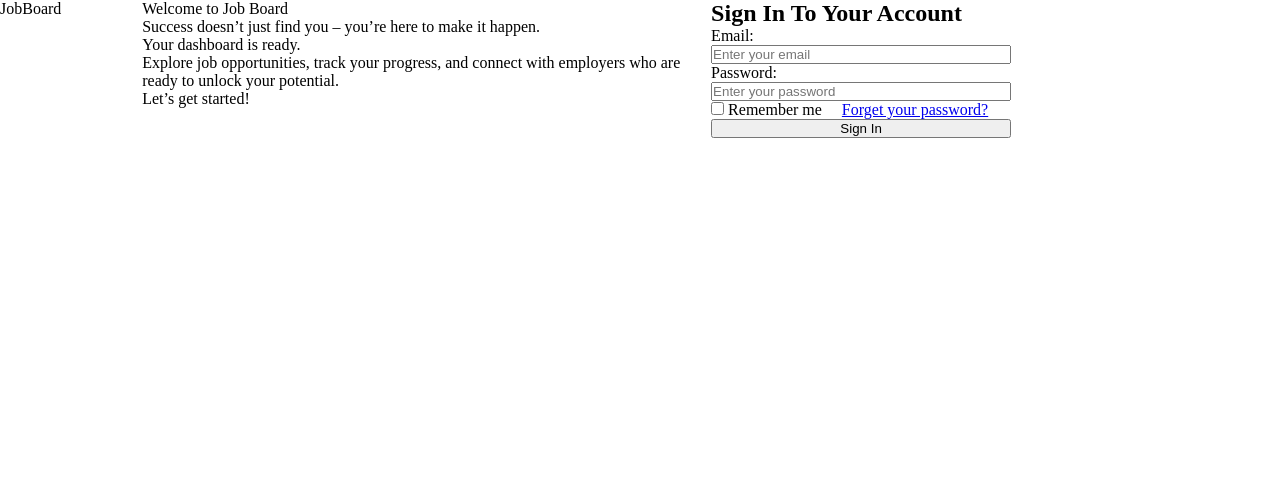
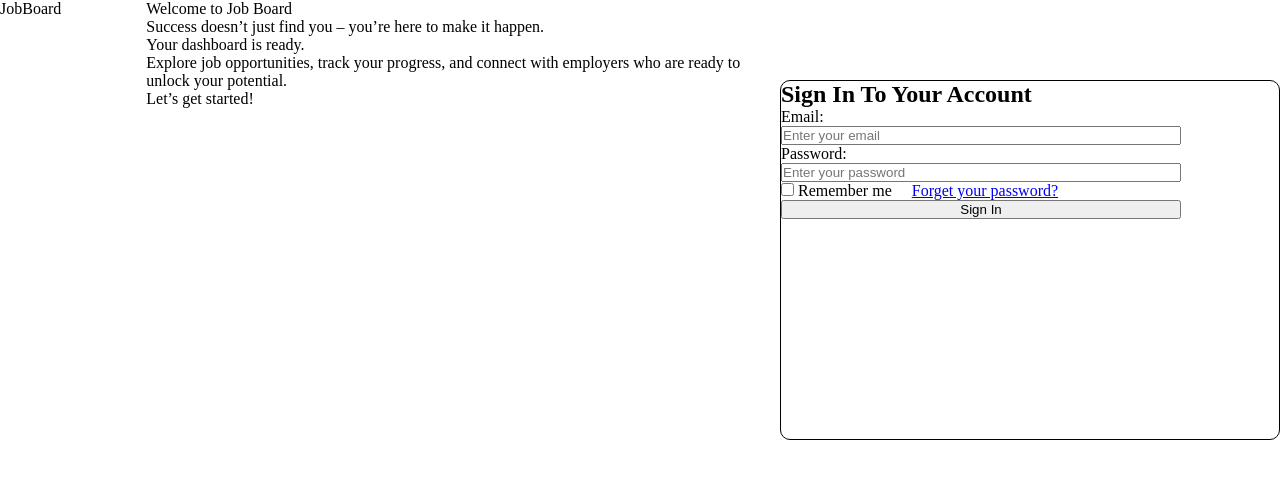
Before and after one commit to wcutechclub/Job_Board, a plain HTML site: page login.html in a window 1280 px wide. Drawn offline with Linux system fonts and the light colour scheme.

Commit message:
Add the login form some customazition

```diff
--- a/CSS/login.css
+++ b/CSS/login.css
@@ -1,14 +1,27 @@
 
 .container{
     display: grid;
-    grid-template-columns: 0.5fr 2fr 2fr;
+    grid-template-columns: 0.3fr 1.3fr 1fr;
     font-size: 1.6rem;
+}
+.Login{
+    border: 0.1rem solid black;
+    background-color: white;
+    height: 45vh;
+    margin-top: 8rem;
+    width: 50rem;
+    border-radius: 1rem;
+}
+
+.login_container{
+   margin-left: 5rem;
+   margin-top: 3rem;
 }
 
 .form{
     display: flex;
     flex-direction: column;
-    width: 30rem;
+    width: 40rem;
 }
 
 .footer {
```
